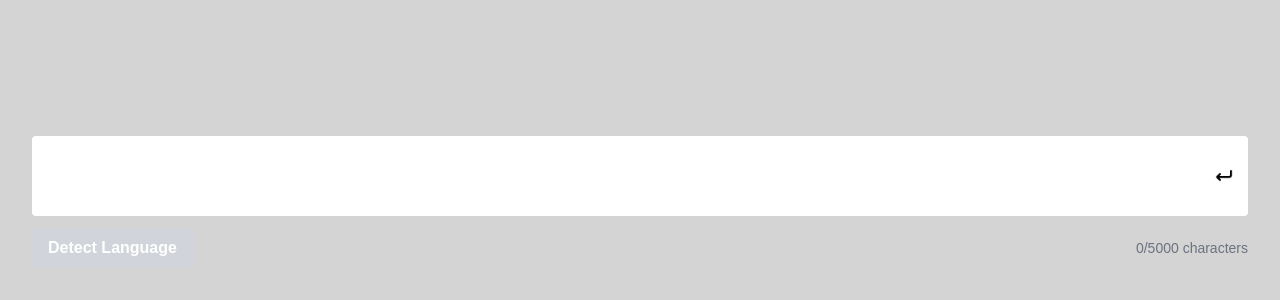
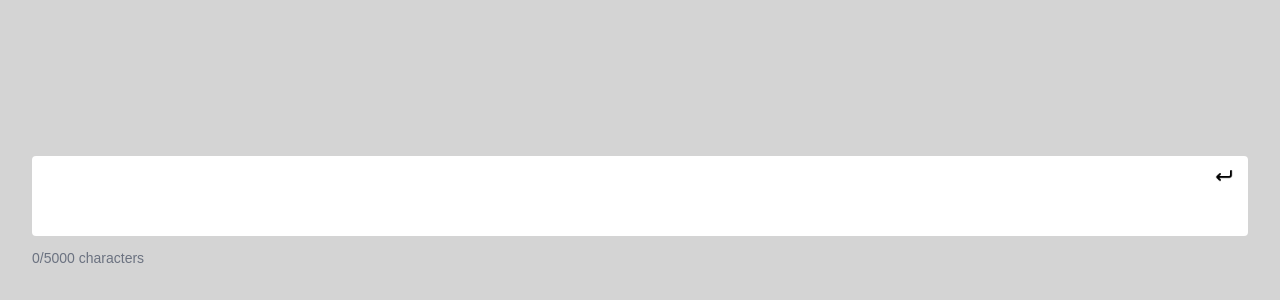
Before and after one commit to nikolasdevs/ai-pwered-text, a Next.js app: page / in a window 1280 px wide. Shown: the part 500-800 px from the top of the page. Built offline with nearby package versions, Linux system fonts and the light colour scheme.

Commit message:
removed detect btn

```diff
--- a/app/page.tsx
+++ b/app/page.tsx
@@ -3,7 +3,7 @@ import { useState } from "react";
 
 import Image from "next/image";
 import enter from "./../public/free-enter-icon-download-in-svg-png-gif-file-formats--arrow-direction-turn-down-left-arrows-pack-sign-symbols-icons-1216131.webp";
-import { detectLanguage, type DetectionResult } from "./actions/detect";
+import { detectLanguage } from "./actions/detect";
 import { translate } from "./actions/translate";
 import { LangDropdown } from "./components/LangDropdown";
 
@@ -21,15 +21,13 @@ export default function Home() {
   const [detectedLang, setDetectedLang] = useState<string | null>(null);
   const [text, setText] = useState("");
   const [translatedText, setTranslatedText] = useState("");
-  const [isLoading, setIsLoading] = useState(false);
-  const [isDetecting, setIsDetecting] = useState(false);
+  const [, setIsLoading] = useState(false);
+  //const [isDetecting, setIsDetecting] = useState(false);
   const [error, setError] = useState<string | null>(null);
   const [charCount, setCharCount] = useState(0);
-  const [detectionResults, setDetectionResults] = useState<
-    DetectionResult[] | null
-  >(null);
+  //const [, setDetectionResults] = useState<DetectionResult[] | null>(null);
   const [showTranslation, setShowTranslation] = useState(false);
-  const [canTranslate, setCanTranslate] = useState(false); // Track if translation can be triggered
+  const [, setCanTranslate] = useState(false); // Track if translation can be triggered
 
   const langToChange = (value: string): void => {
     setLangTo(value);
@@ -43,23 +41,23 @@ export default function Home() {
     setCanTranslate(false); // Reset translate button until Enter is pressed
   };
 
-  const handleDetectLanguage = async () => {
-    if (!text.trim()) return;
-    setIsDetecting(true);
-    setError(null);
-    try {
-      const results = await detectLanguage(text);
-      setDetectionResults(results);
-      if (results && results.length > 0) {
-        setDetectedLang(results[0].language);
-      }
-    } catch (error) {
-      console.error("Language detection failed:", error);
-      setError("Language detection failed. Please try again.");
-    } finally {
-      setIsDetecting(false);
-    }
-  };
+  // const handleDetectLanguage = async () => {
+  //   if (!text.trim()) return;
+  //   setIsDetecting(true);
+  //   setError(null);
+  //   try {
+  //     const results = await detectLanguage(text);
+  //     setDetectionResults(results);
+  //     if (results && results.length > 0) {
+  //       setDetectedLang(results[0].language);
+  //     }
+  //   } catch (error) {
+  //     console.error("Language detection failed:", error);
+  //     setError("Language detection failed. Please try again.");
+  //   } finally {
+  //     setIsDetecting(false);
+  //   }
+  // };
 
   const handleTranslate = async () => {
     if (!text.trim()) {
@@ -177,14 +175,6 @@ export default function Home() {
                 <Image src={enter} alt="Translate" width={24} height={24} />
               </button>
               <div className="flex justify-between items-center mt-1">
-                <button
-                  type="button"
-                  onClick={handleDetectLanguage}
-                  disabled={!text.trim() || isDetecting}
-                  className="px-4 py-2 rounded transition-all flex items-center justify-center gap-2 focus:outline-none focus:ring-2 focus:ring-blue-500 bg-neutral-700 hover:bg-neutral-600 text-white hover:shadow-md cursor-pointer font-semibold disabled:bg-gray-300 disabled:cursor-not-allowed"
-                >
-                  {isDetecting ? "Detecting..." : "Detect Language"}
-                </button>
                 <span className="text-sm text-gray-500">
                   {charCount}/5000 characters
                 </span>
```
